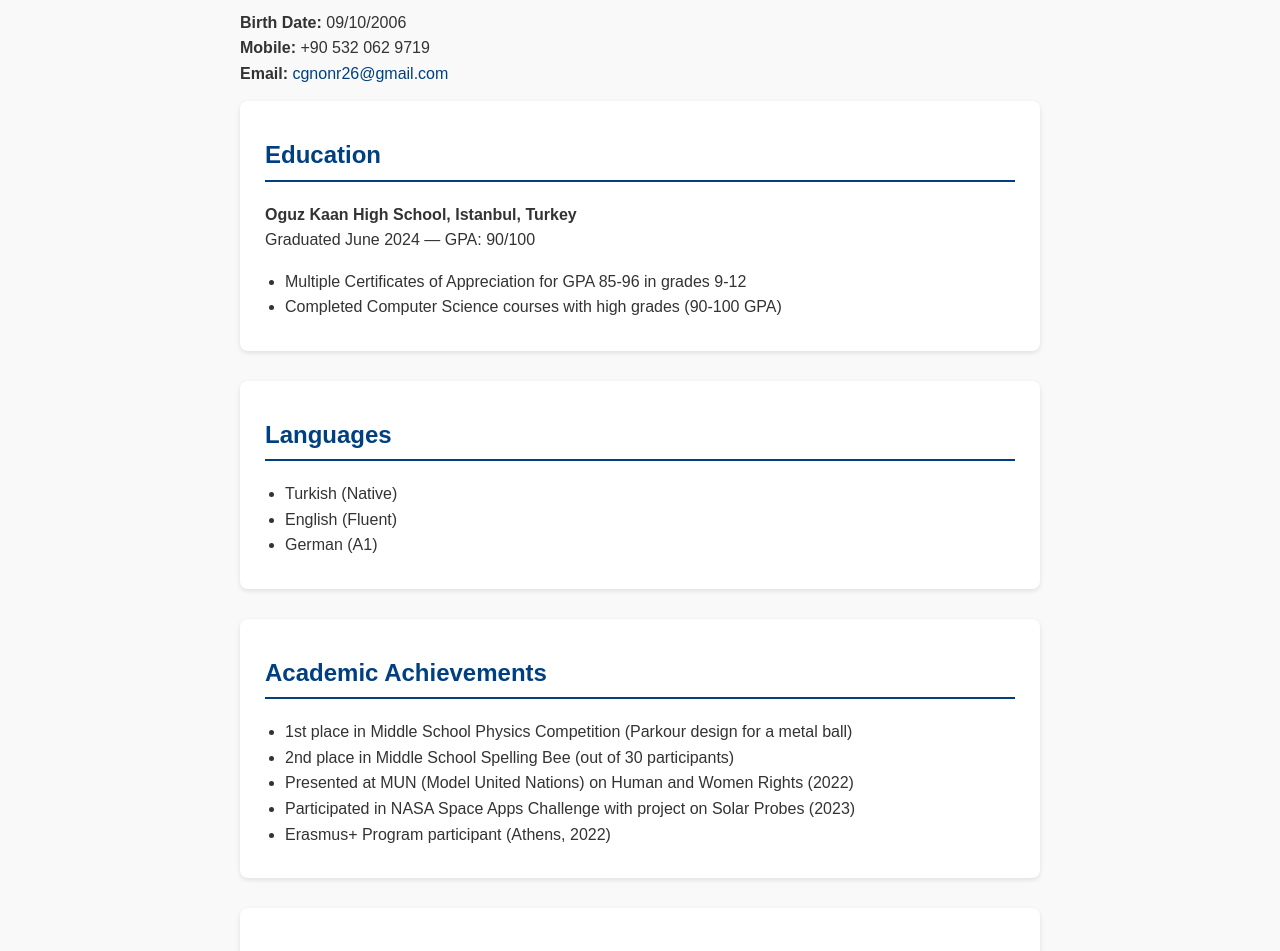
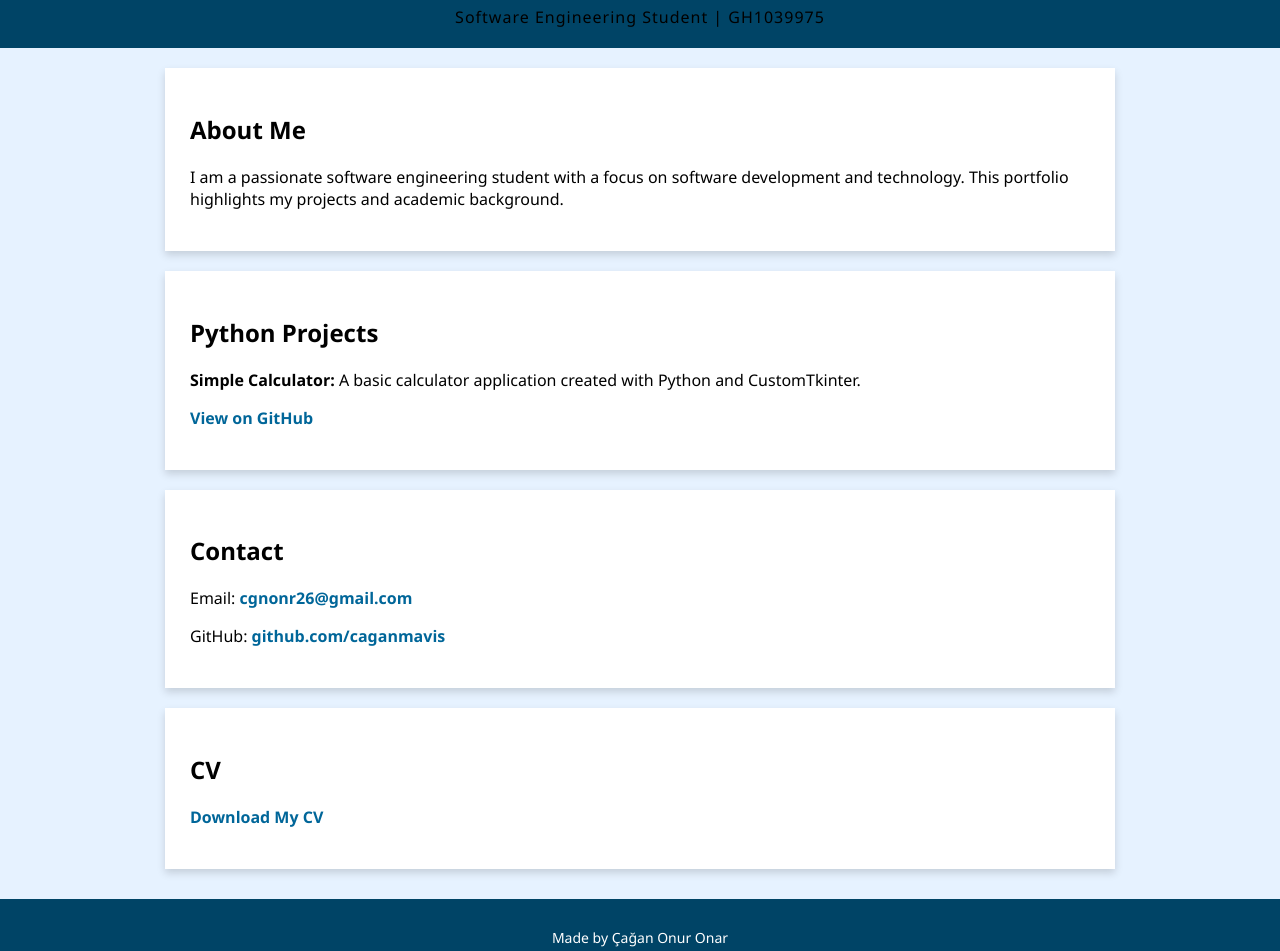
Before and after one commit to caganmavis/Cagan-Onur-Onar, a plain HTML site: page index.html in a window 1280 px wide. Shown: the part 100-1051 px from the top of the page. Drawn offline with Linux system fonts and the light colour scheme.

Commit message:
Update index.html

```diff
--- a/index.html
+++ b/index.html
@@ -6,38 +6,50 @@
 <title>Çağan Onur Onar - Portfolio</title>
 <style>
   body {
-    font-family: Arial, sans-serif;
-    max-width: 800px;
-    margin: 30px auto;
-    line-height: 1.6;
-    color: #333;
-    background-color: #f9f9f9;
-    padding: 0 20px;
+    font-family: 'Segoe UI', sans-serif;
+    background-color: #e6f2ff;
+    color: #000;
+    margin: 0;
+    padding: 0;
+  }
+  header {
+    background-color: #004466;
+    color: white;
+    padding: 20px;
+    text-align: center;
+    letter-spacing: 1px;
+  }
+  header p {
+    color: black;
+    margin: 5px 0 0 0;
+    font-weight: normal;
+  }
+  section {
+    background: white;
+    max-width: 900px;
+    margin: 20px auto;
+    padding: 25px;
+    border-radius: 0;
+    box-shadow: 0 4px 8px rgba(0,0,0,0.15);
   }
   h1, h2 {
-    color: #004080;
-    border-bottom: 2px solid #004080;
-    padding-bottom: 5px;
+    color: #000;
   }
   a {
-    color: #004080;
+    color: #006699;
     text-decoration: none;
+    font-weight: bold;
   }
   a:hover {
     text-decoration: underline;
   }
-  section {
-    margin-bottom: 30px;
-    background: white;
-    padding: 15px 25px;
-    border-radius: 8px;
-    box-shadow: 0 2px 5px rgba(0,0,0,0.1);
-  }
-  ul {
-    padding-left: 20px;
-  }
-  .contact-info {
-    margin-bottom: 15px;
+  footer {
+    background: #004466;
+    color: white;
+    text-align: center;
+    padding: 15px;
+    margin-top: 30px;
+    font-size: 14px;
   }
 </style>
 </head>
@@ -45,74 +57,33 @@
 
 <header>
   <h1>Çağan Onur Onar</h1>
-  <p class="contact-info">
-    <strong>Birth Date:</strong> 09/10/2006<br />
-    <strong>Mobile:</strong> +90 532 062 9719<br />
-    <strong>Email:</strong> <a href="mailto:cgnonr26@gmail.com">cgnonr26@gmail.com</a>
-  </p>
+  <p>Software Engineering Student | GH1039975</p>
 </header>
 
 <section>
-  <h2>Education</h2>
-  <p><strong>Oguz Kaan High School, Istanbul, Turkey</strong><br />
-  Graduated June 2024 — GPA: 90/100</p>
-  <ul>
-    <li>Multiple Certificates of Appreciation for GPA 85-96 in grades 9-12</li>
-    <li>Completed Computer Science courses with high grades (90-100 GPA)</li>
-  </ul>
+  <h2>About Me</h2>
+  <p>I am a passionate software engineering student with a focus on software development and technology. This portfolio highlights my projects and academic background.</p>
 </section>
 
 <section>
-  <h2>Languages</h2>
-  <ul>
-    <li>Turkish (Native)</li>
-    <li>English (Fluent)</li>
-    <li>German (A1)</li>
-  </ul>
+  <h2>Python Projects</h2>
+  <p><strong>Simple Calculator:</strong> A basic calculator application created with Python and CustomTkinter.</p>
+  <p><a href="https://github.com/caganmavis/Cagan-Onur-Onar" target="_blank" rel="noopener noreferrer">View on GitHub</a></p>
 </section>
 
 <section>
-  <h2>Academic Achievements</h2>
-  <ul>
-    <li>1st place in Middle School Physics Competition (Parkour design for a metal ball)</li>
-    <li>2nd place in Middle School Spelling Bee (out of 30 participants)</li>
-    <li>Presented at MUN (Model United Nations) on Human and Women Rights (2022)</li>
-    <li>Participated in NASA Space Apps Challenge with project on Solar Probes (2023)</li>
-    <li>Erasmus+ Program participant (Athens, 2022)</li>
-  </ul>
+  <h2>Contact</h2>
+  <p>Email: <a href="mailto:cgnonr26@gmail.com">cgnonr26@gmail.com</a></p>
+  <p>GitHub: <a href="https://github.com/caganmavis" target="_blank" rel="noopener noreferrer">github.com/caganmavis</a></p>
 </section>
 
 <section>
-  <h2>Extracurricular Activities</h2>
-  <ul>
-    <li>High School Tree Planting Club — planted ~100 trees (2023)</li>
-    <li>Basketball player and club tournament participant</li>
-    <li>Professional swimming lessons</li>
-    <li>Badminton lessons in secondary school</li>
-  </ul>
-</section>
-
-<section>
-  <h2>Skills & Certifications</h2>
-  <ul>
-    <li>Microsoft Office, Adobe Premiere Pro, Adobe Photoshop</li>
-    <li>Blender, Twinmotion, SketchUp</li>
-    <li>Basic knowledge of Kali Linux</li>
-    <li>Europass Certificate via Erasmus+ Program</li>
-  </ul>
-</section>
-
-<section>
-  <h2>Projects</h2>
-  <ul>
-    <li><strong>Architectural Projects:</strong> Designed hotel architectural plans and renders using SketchUp, Twinmotion, and Adobe Premiere Pro</li>
-    <li><strong>Software Development:</strong> Developed simple interactive games and a calculator app in Python (PyCharm)</li>
-  </ul>
+  <h2>CV</h2>
+  <p><a href="https://github.com/caganmavis/Cagan-Onur-Onar/raw/main/cv.pdf" target="_blank" rel="noopener noreferrer">Download My CV</a></p>
 </section>
 
 <footer>
-
-  <p><em>Portfolio site created by Çağan Onur Onar</em></p>
+  <p>Made by Çağan Onur Onar</p>
 </footer>
 
 </body>
```
